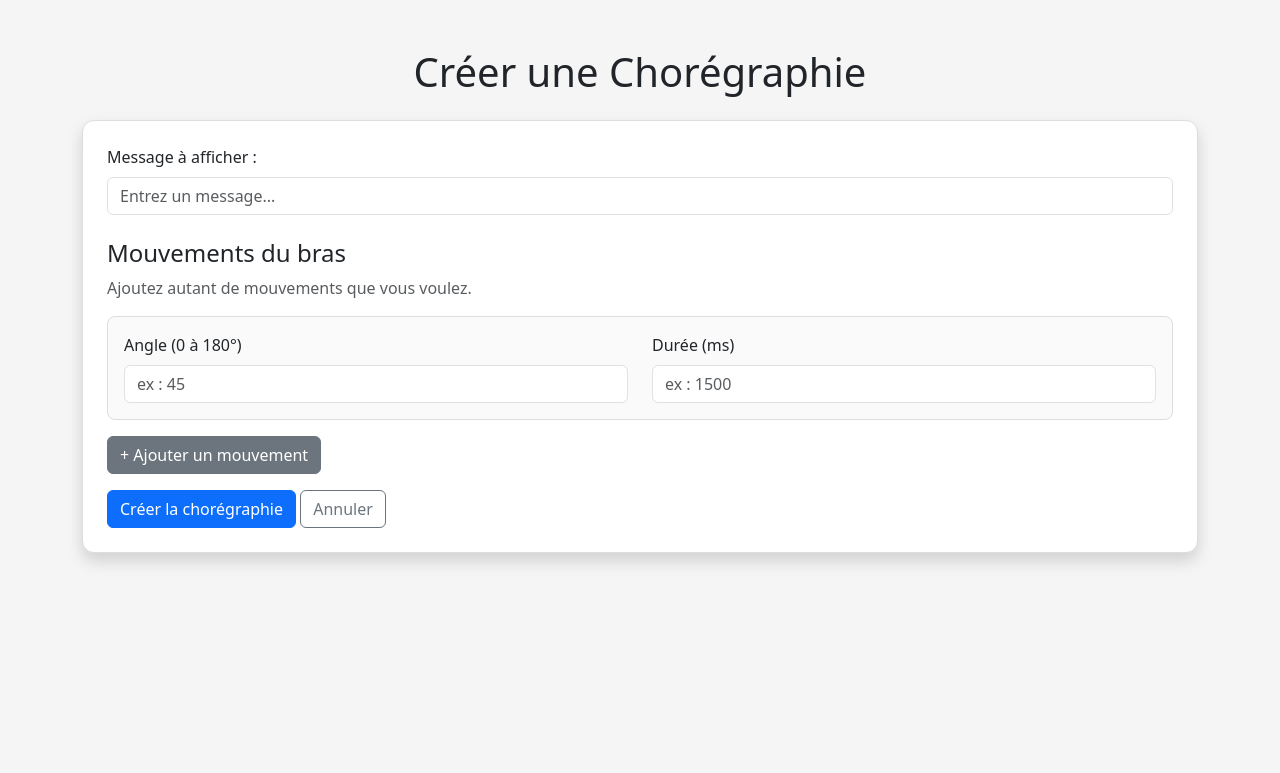
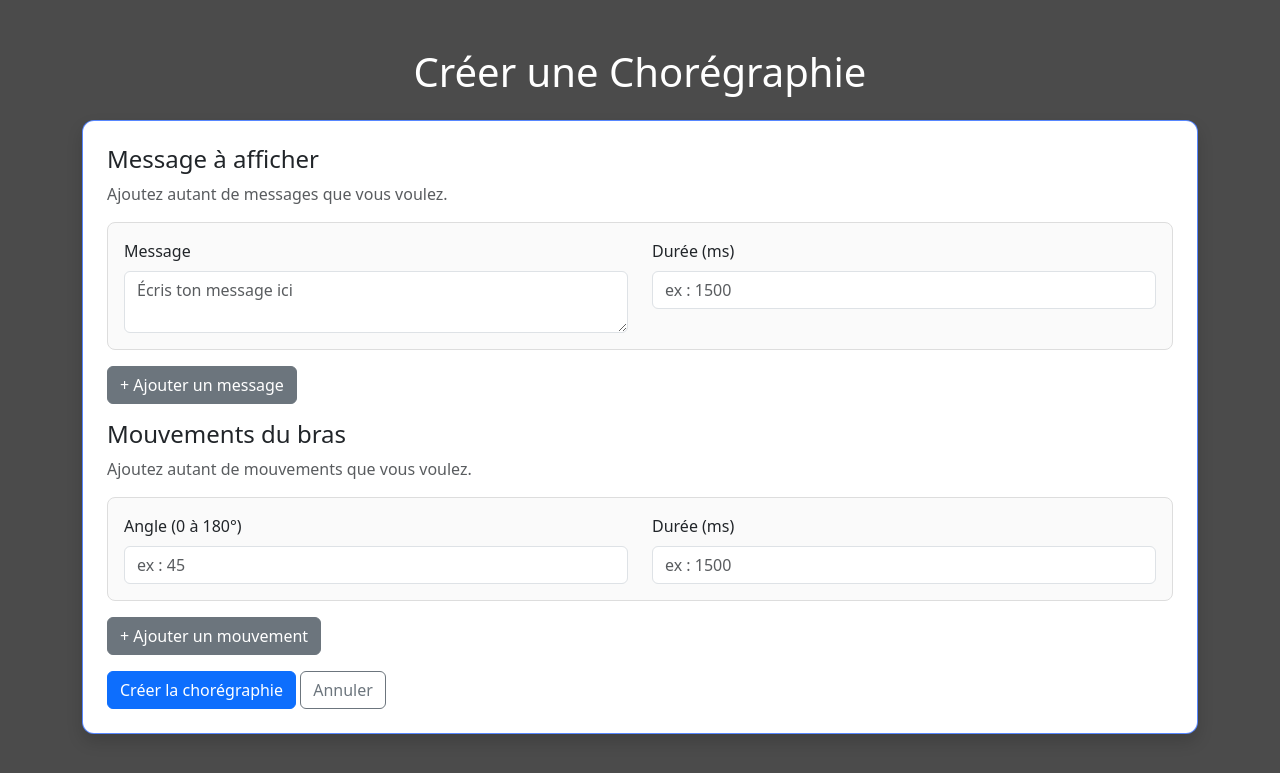
Before and after one commit to Jxhanne/Projet_Slam, a PHP site: page /ajouter_chore.php in a window 1280 px wide. Shown: the top 773 px of the page. Run offline with PHP 8.4, Linux system fonts and the light colour scheme.

Commit message:
Ajout de fonctionnalité pour pouvoir mettre plusieurs messages

```diff
--- a/php/ajouter_chore.php
+++ b/php/ajouter_chore.php
@@ -6,13 +6,16 @@ include 'header.php';
 
 <style>
     body {
-        background-color: #f5f5f5; /* gris clair */
+        background-color: #4b4b4b;
     }
 
+    h1 {
+        color: #ffffff;
+    }
     .card {
         background-color: #ffffff;
         border-radius: 12px;
-        border: 1px solid #ddd;
+        border: 1px solid rgba(0, 73, 255, 0.66);
     }
 
     .movement {
@@ -29,32 +32,49 @@ include 'header.php';
     <div class="card shadow p-4">
         <form action="actions/creation_chore.php" method="POST">
 
-            <!-- Message -->
-            <div class="mb-4">
-                <label class="form-label">Message à afficher :</label>
-                <input type="text" class="form-control" name="message" required placeholder="Entrez un message...">
+            <!-- MESSAGES -->
+            <h4>Message à afficher</h4>
+            <p class="text-muted">Ajoutez autant de messages que vous voulez.</p>
+
+            <div id="message-container">
+                <div class="movement p-3 mb-3">
+                    <div class="row">
+                        <div class="col-md-6">
+                            <label class="form-label">Message</label>
+                            <textarea class="form-control" name="message[]" rows="2" required placeholder="Écris ton message ici"></textarea>
+                        </div>
+
+                        <div class="col-md-6">
+                            <label class="form-label">Durée (ms)</label>
+                            <input type="number" class="form-control" name="duree_message[]" min="100" required placeholder="ex : 1500">
+                        </div>
+                    </div>
+                </div>
             </div>
 
+            <button type="button" class="btn btn-secondary mb-3" onclick="addMovementmessage()">+ Ajouter un message</button>
+
+            <!-- MOUVEMENTS -->
             <h4>Mouvements du bras</h4>
             <p class="text-muted">Ajoutez autant de mouvements que vous voulez.</p>
 
-            <div id="movement-container">
+            <div id="angle-container">
                 <div class="movement p-3 mb-3">
                     <div class="row">
                         <div class="col-md-6">
-                            <label class="form-label"> Angle (0 à 180°)</label>
+                            <label class="form-label">Angle (0 à 180°)</label>
                             <input type="number" class="form-control" name="angle[]" min="0" max="180" required placeholder="ex : 45">
                         </div>
 
                         <div class="col-md-6">
                             <label class="form-label">Durée (ms)</label>
-                            <input type="number" class="form-control" name="duration[]" min="100" required placeholder="ex : 1500">
+                            <input type="number" class="form-control" name="duree_angle[]" min="100" required placeholder="ex : 1500">
                         </div>
                     </div>
                 </div>
             </div>
 
-            <button type="button" class="btn btn-secondary mb-3" onclick="addMovement()">+ Ajouter un mouvement</button>
+            <button type="button" class="btn btn-secondary mb-3" onclick="addMovementangle()">+ Ajouter un mouvement</button>
 
             <br>
 
@@ -65,12 +85,34 @@ include 'header.php';
 </div>
 
 <script>
-    function addMovement() {
-        const container = document.getElementById("movement-container");
-        const newMovement = document.createElement("div");
-        newMovement.classList.add("movement", "p-3", "mb-3");
+    function addMovementmessage() {
+        const container = document.getElementById("message-container");
+        const div = document.createElement("div");
+        div.classList.add("movement", "p-3", "mb-3");
 
-        newMovement.innerHTML = `
+        div.innerHTML = `
+            <div class="row">
+                <div class="col-md-6">
+                    <label class="form-label">Message</label>
+                    <textarea class="form-control" name="message[]" rows="2" required placeholder="Écris ton message ici"></textarea>
+                </div>
+
+                <div class="col-md-6">
+                    <label class="form-label">Durée (ms)</label>
+                    <input type="number" class="form-control" name="duree_message[]" min="100" required placeholder="ex : 2000">
+                </div>
+            </div>
+        `;
+
+        container.appendChild(div);
+    }
+
+    function addMovementangle() {
+        const container = document.getElementById("angle-container");
+        const div = document.createElement("div");
+        div.classList.add("movement", "p-3", "mb-3");
+
+        div.innerHTML = `
             <div class="row">
                 <div class="col-md-6">
                     <label class="form-label">Angle (0 à 180°)</label>
@@ -79,12 +121,12 @@ include 'header.php';
 
                 <div class="col-md-6">
                     <label class="form-label">Durée (ms)</label>
-                    <input type="number" class="form-control" name="duration[]" min="100" required placeholder="ex : 2000">
+                    <input type="number" class="form-control" name="duree_angle[]" min="100" required placeholder="ex : 2000">
                 </div>
             </div>
         `;
 
-        container.appendChild(newMovement);
+        container.appendChild(div);
     }
 </script>
 
--- a/php/index.php
+++ b/php/index.php
@@ -36,9 +36,6 @@ $choreos = $req->fetchAll(PDO::FETCH_ASSOC);
             <?php foreach ($choreos as $c): ?>
                 <div class="list-group-item d-flex justify-content-between align-items-center">
                     <div>
-                        <h5 class="mb-1">
-                            <?= htmlspecialchars($c['message']) ?>
-                        </h5>
                         <small class="text-muted">
                             Créée le : <?= htmlspecialchars($c['date_creation']) ?>
                         </small>
```
Also changed, not shown: php/actions/creation_chore.php (+50 -37 lines), php/voir_choregraphie.php (+5 -6 lines).
